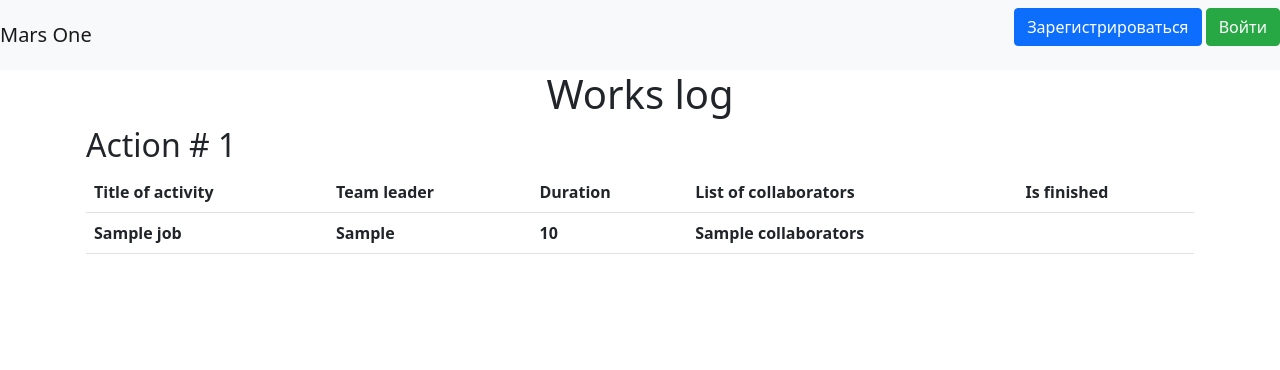
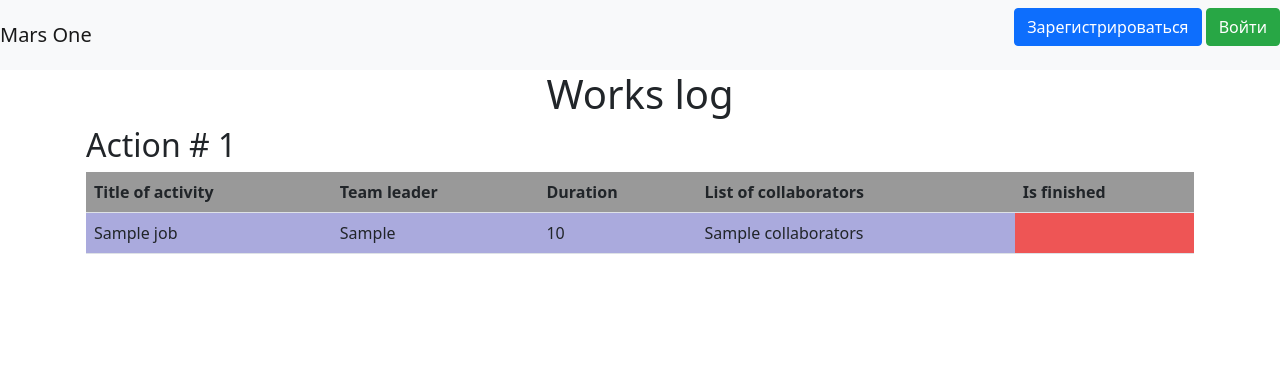
Before and after one commit to GorudenRam/flask_sql1, a Flask app: template templates/index.html in a window 1280 px wide. Shown: the top 370 px of the page. Run offline with Flask 2, Linux system fonts and the light colour scheme; the template is opened without the code that fills it: most values are stand-ins (such as "Sample title", 1, 10 or a date in 2020); lists and menus that the app fills with data are empty; some libraries are stand-ins or nearby versions.

Commit message:
А Саня продуктивно работал, да да(неважно что единственный раз за вечность)

```diff
--- a/templates/index.html
+++ b/templates/index.html
@@ -9,19 +9,24 @@
 <h2>Action # {{ job.id }}</h2>
     <table class="table">
         <tr>
-            <th>Title of activity</th>
-            <th>Team leader</th>
-            <th>Duration</th>
-            <th>List of collaborators</th>
-            <th>Is finished</th>
+            <th style="background-color: #999">Title of activity</th>
+            <th style="background-color: #999">Team leader</th>
+            <th style="background-color: #999">Duration</th>
+            <th style="background-color: #999">List of collaborators</th>
+            <th style="background-color: #999">Is finished</th>
         </tr>
         <tr>
-            <th>{{job.job}}</th>
-            <th>{{job.team_leader}}</th>
-            <th>{{job.duration}}</th>
-            <th>{{job.collaborators}}</th>
-            <th>{{job.is_finished}}</th>
+            <td style="background-color: #AAD">{{job.job}}</td>
+            <td style="background-color: #AAD">{{job.team_leader}}</td>
+            <td style="background-color: #AAD">{{job.duration}}</td>
+            <td style="background-color: #AAD">{{job.collaborators}}</td>
+            {% if job.is_finished %}
+            <td style="background-color: #9D9">{{job.is_finished}}</td>
+            {% else %}
+            <td style="background-color: #E55">{{job.is_finished}}</td>
+            {% endif %}
         </tr>
+        </table>
         {% if current_user.is_authenticated and current_user.id == job.team_leader or current_user.id == 1 %}
             <div>
                 <a href="/jobs/{{job.id}}" class="btn btn-warning">
@@ -32,6 +37,5 @@
                 </a>
             </div>
         {% endif %}
-        </table>
     {% endfor %}
 {% endblock %}
```
